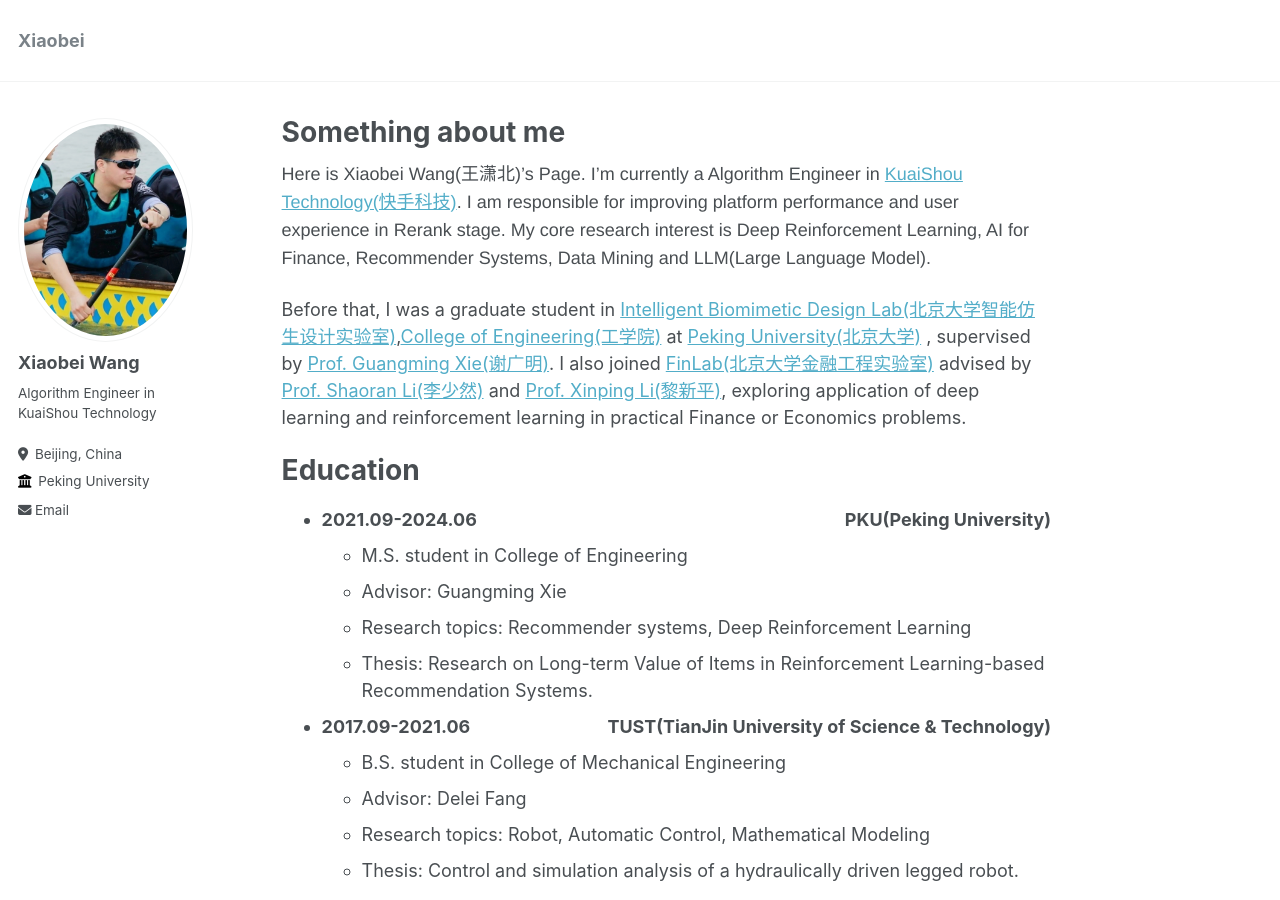
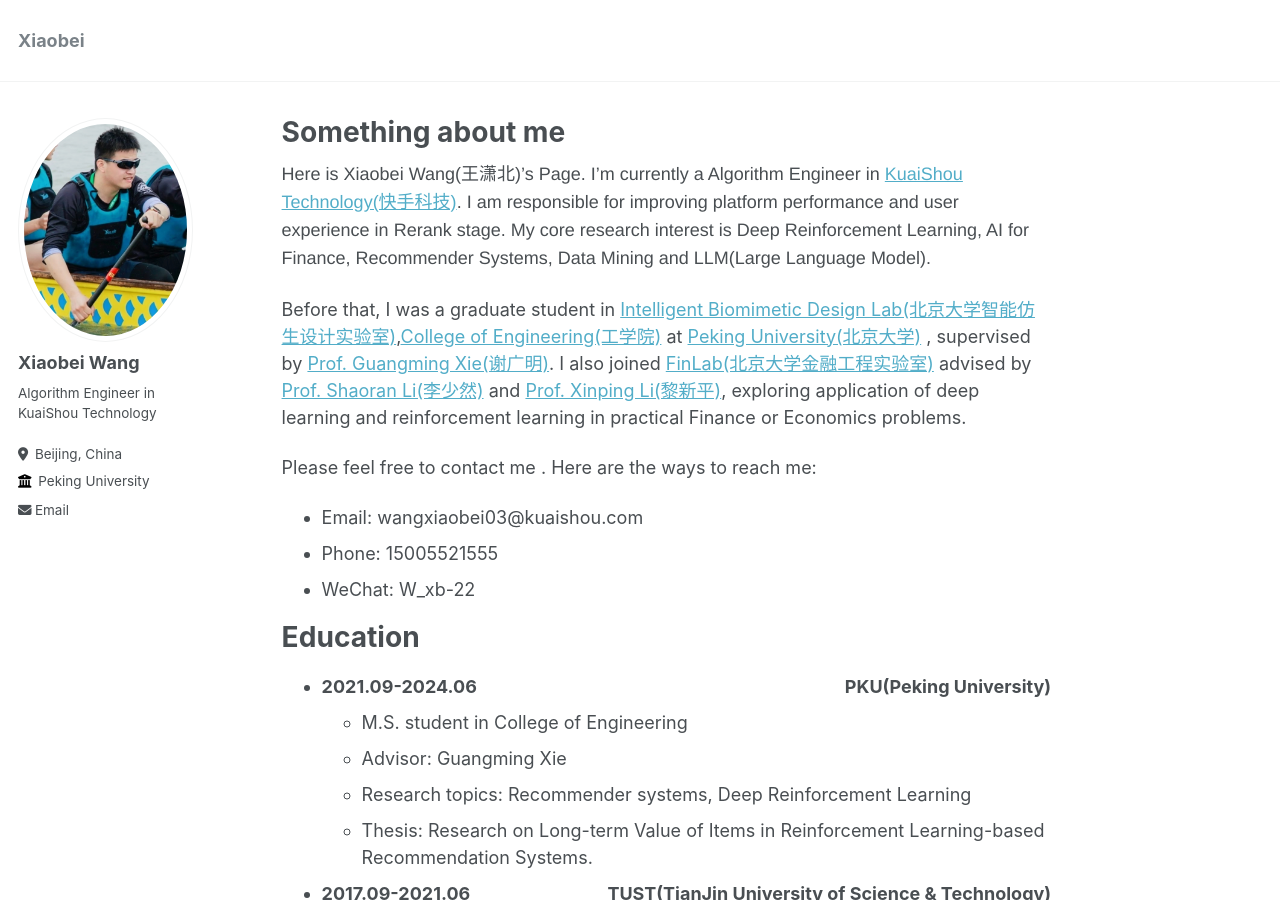
Before and after one commit to wangxiaobei822/wangxiaobei822.github.io, a Jekyll site: the page built from _pages/about.md, in a window 1280 px wide and 900 px high. Built offline with Jekyll 4.4.1, drawn with Linux system fonts in a browser that asks for light colours.

Commit message:
Update about.md

```diff
--- a/_pages/about.md
+++ b/_pages/about.md
@@ -10,6 +10,11 @@ redirect_from:
 <span style="font-family: Helvetica"> Here is Xiaobei Wang(王潇北)’s Page. I’m currently a Algorithm Engineer in [KuaiShou Technology(快手科技)](https://www.kuaishou.com/).  I am responsible for improving platform performance and user experience in Rerank stage. My core research interest is Deep Reinforcement Learning, AI for Finance, Recommender Systems, Data Mining and LLM(Large Language Model).</span>
 
 Before that, I was a graduate student in [Intelligent Biomimetic Design Lab(北京大学智能仿生设计实验室)](https://en.ibdl.pku.edu.cn),[College of Engineering(工学院)](https://www.coe.pku.edu.cn/) at [Peking University(北京大学)](https://www.pku.edu.cn/) , supervised by [Prof. Guangming Xie(谢广明)](https://www.coe.pku.edu.cn/teaching/all_time/7139.html).  I also joined [FinLab(北京大学金融工程实验室)](finlab.pku.edu.cn) advised by [Prof. Shaoran Li(李少然)](http://lishaoran.com) and [Prof. Xinping Li(黎新平)](https://econ.pku.edu.cn/szdw/zzjs/ybjs/sjrxx/374743.htm), exploring application of deep learning and reinforcement learning in practical Finance or Economics problems.
+
+Please feel free to contact me . Here are the ways to reach me:
+- Email: wangxiaobei03@kuaishou.com
+- Phone: 15005521555
+- WeChat: W_xb-22
 
 
 Education
```
